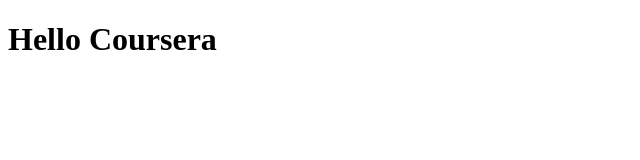
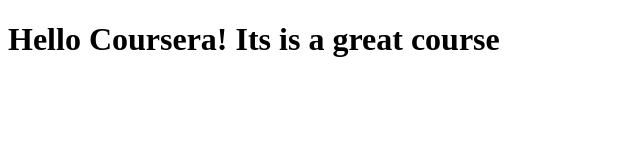
Before and after one commit to UtkarshMishra12/HTML-CSS3-JS-FOR-WEB-DEVELOPERS-COURSERA, a plain HTML site: page site/index.html in a window 1280 px wide. Shown: the whole page, without its empty margins (0-640 px from the left). Drawn offline with Linux system fonts and the light colour scheme.

Commit message:
Small addition to our page content.

```diff
--- a/site/index.html
+++ b/site/index.html
@@ -4,6 +4,6 @@
 	<title>Hello Coursera</title>
 </head>
 <body>
-      <h1>Hello Coursera</h1>
+      <h1>Hello Coursera! Its is a great course</h1>
 </body>
 </html>
```
